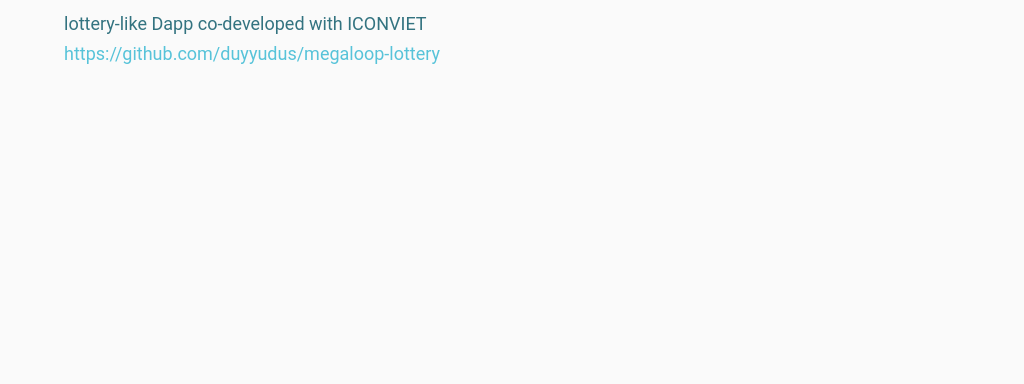
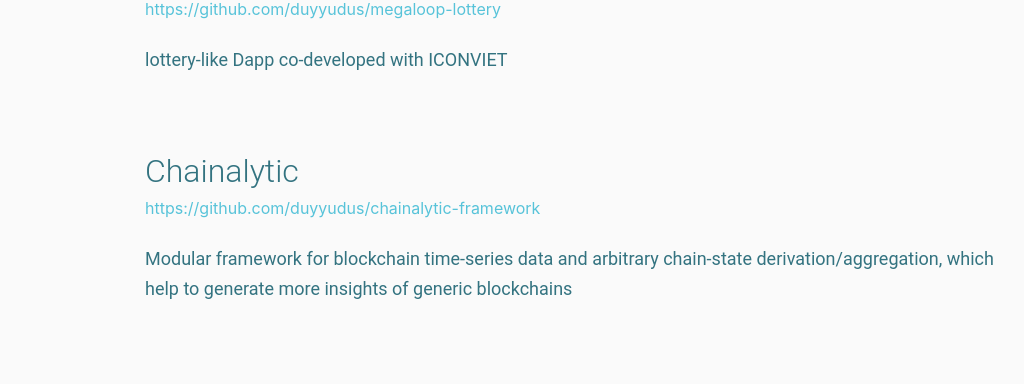
Before and after one commit to duyyudus/yudus-dev, a Gatsby site: page / in a window 1280 px wide. Shown: the part 751-1135 px from the top of the page, without its empty margins (68-1092 px from the left). Before the commit the page ends 884 px from the top, so only its background shows below. Built offline with nearby package versions, Linux system fonts and the light colour scheme; Gatsby itself is replaced by a stand-in of ours.

Commit message:
Reduce page width

```diff
--- a/src/pages/css/index.css
+++ b/src/pages/css/index.css
@@ -2,6 +2,10 @@
 
 html body {
   background-color: var(--primary-bg-white) !important;
+}
+
+.Home {
+  padding: 0 128px 0 128px;
 }
 
 .Title {
@@ -57,7 +61,7 @@ html body {
 
   color: var(--primary-main-3);
 
-  margin: 0 0 32px 0;
+  margin: 0 0 9px 0;
 }
 
 .ProjectItemBody {
@@ -68,7 +72,6 @@ html body {
   line-height: 30px;
 
   color: var(--primary-main-3);
-  margin: 0 0 0 32px;
 }
 
 #title-row {
@@ -95,9 +98,17 @@ html body {
   color: var(--primary-main-1);
 }
 
+.custom-link:hover {
+  color: var(--secondary-cool-3) !important;
+}
+
 .try-it-link {
   font-style: italic;
   font-weight: normal;
   font-size: 16px;
   margin: 4px 0 0 0;
 }
+
+.try-it-link:hover {
+  color: var(--secondary-cool-3) !important;
+}
--- a/src/pages/index.js
+++ b/src/pages/index.js
@@ -48,18 +48,31 @@ function ProjectItem(props) {
       <div className="col ProjectItem">
         <div className="row">
           <div className="col-auto ProjectItemTitle">{props.title}</div>
-          <a className="col-auto custom-link try-it-link" href={props.appLink}>
-            try it here
-          </a>
+          {props.appLink ? (
+            <a
+              className="col-auto custom-link try-it-link"
+              href={props.appLink}
+            >
+              try it here
+            </a>
+          ) : (
+            ""
+          )}
         </div>
 
-        <p className="ProjectItemBody">
-          {props.intro}
-          <br />
+        {props.github ? (
+          // <div className="row">
           <a className="custom-link" href={props.github}>
             {props.github}
           </a>
-        </p>
+        ) : (
+          // </div>
+          ""
+        )}
+        <br />
+        <br />
+
+        <p className="ProjectItemBody">{props.intro}</p>
       </div>
     </div>
   );
@@ -67,7 +80,7 @@ function ProjectItem(props) {
 
 export default function Home() {
   return (
-    <div className="container Homepage">
+    <div className="container Home">
       <Title />
       <Greet />
       <Intro />
@@ -84,6 +97,11 @@ export default function Home() {
         github="https://github.com/duyyudus/megaloop-lottery"
         appLink="https://megaloop.io"
       />
+      <ProjectItem
+        title="Chainalytic"
+        intro="Modular framework for blockchain time-series data and arbitrary chain-state derivation/aggregation, which help to generate more insights of generic blockchains"
+        github="https://github.com/duyyudus/chainalytic-framework"
+      />
     </div>
   );
 }
```
